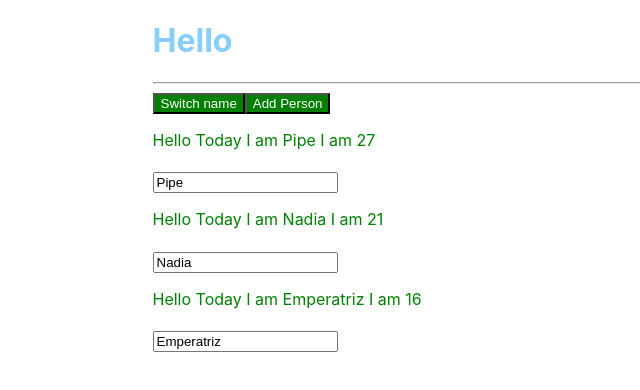
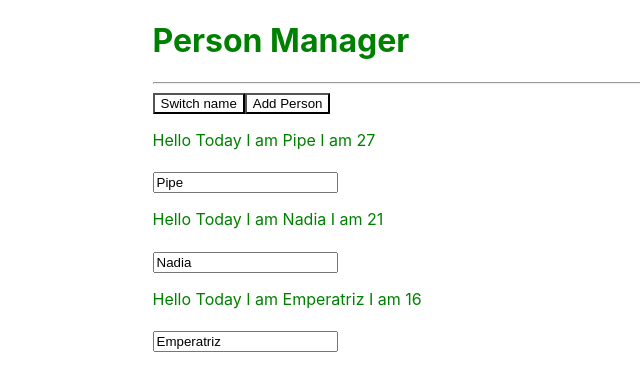
Before and after one commit to pife00/reactjs-learning, a React (Create React App) app: page / in a window 1280 px wide. Both pictures are taken after a click on the button "Switch name". Shown: the top 390 px of the page, without its empty margins (0-640 px from the left). Built offline with nearby package versions, Linux system fonts and the light colour scheme.

Commit message:
lesson 90

```diff
--- /dev/null
+++ b/src/components/Cockpit/Cockpit.js
@@ -0,0 +1,25 @@
+import React from 'react'
+
+const cockpit = (props) =>{
+
+  const style = {
+    backgroundColor: "white",
+    border: "1x solid blue",
+  };
+
+  return(
+    <div>
+    <h1>{props.title}</h1>
+    <hr />
+    <button style={style} key='01' onClick={props.togglePerson}>
+      Switch name
+    </button>
+
+    <button style={style} onClick={props.addPerson}>
+      Add Person
+    </button>
+    </div>
+  )
+}
+
+export default cockpit;
--- a/src/components/Persons/Person/Person.js
+++ b/src/components/Persons/Person/Person.js
@@ -3,9 +3,6 @@ import Radium from "radium";
 
 const person = (props) => {
 
-  const pressKey = (event) =>{
-    console.log(event.target.value)
-  }
 
   const style = {
     '@media(min-width:500px)':{
--- a/src/containers/App.js
+++ b/src/containers/App.js
@@ -1,9 +1,15 @@
 import React from "react";
 import "./App.css";
+import Cockpit from '../components/Cockpit/Cockpit'
 import Radium,{StyleRoot} from "radium";
 import Persons from "../components/Persons/Persons";
-import ErrorBoundary from "../components/ErrorBoundary/ErrorBoundary"
 class App extends React.Component {
+
+  constructor(props){
+    super(props)
+  }
+
+
   state = {
     person: [
       { id:'1', name: "Pipe", age: 27 },
@@ -51,15 +57,8 @@ class App extends React.Component {
   addPerson = () => {};
 
   render() {
-    const style = {
-      backgroundColor: "white",
-      border: "1x solid blue",
-      ':hover':{
-        backgroundColor:'lightgreen'
-      }
 
-    };
-
+    let hello = null;
     let persons = null;
     if (this.state.showPerson) {
       persons = (
@@ -70,10 +69,15 @@ class App extends React.Component {
         persons={this.state.person} />
         </div>
       );
-      style.backgroundColor = 'green'
-      style.color = 'white'
+    }
+    hello = (
+      <Cockpit
+      title={this.props.appTitle}
+      togglePerson={this.togglePerson}
+      addPerson={this.addPerson}
+      ></Cockpit>
+    )
 
-    }
 
     let classes = [];
     if(this.state.showPerson){
@@ -86,15 +90,7 @@ class App extends React.Component {
       <StyleRoot>
       <div className="App">
         <div className="constrain">
-          <h1 className={classes} >Hello</h1>
-          <hr />
-          <button style={style} key='01' onClick={this.togglePerson}>
-            Switch name
-          </button>
-
-          <button style={style} onClick={this.addPerson}>
-            Add Person
-          </button>
+         {hello}
           {this.state.showPerson ? (
             <div>
               {persons}
--- a/src/index.js
+++ b/src/index.js
@@ -6,7 +6,7 @@ import reportWebVitals from './reportWebVitals';
 
 ReactDOM.render(
   <React.StrictMode>
-    <App />
+    <App appTitle='Person Manager' />
   </React.StrictMode>,
   document.getElementById('root')
 );
```
Also changed, not shown: src/components/Cockplit/Cockpit.js (deleted, +0 -7 lines), 1 other file (tests, documents, lock files or other folders).
